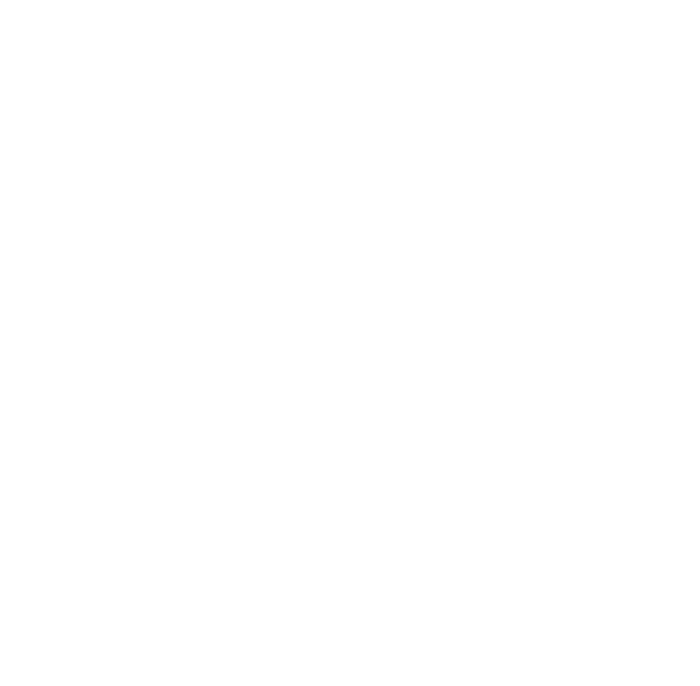
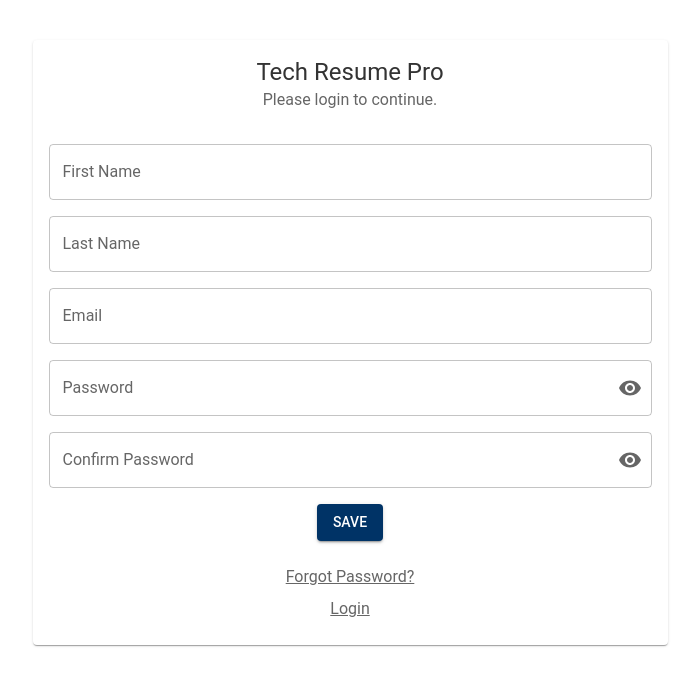
Before and after one commit to Rainbow-Devs/TechResumePro, a React (Vite) app: page /create-account in a window 1280 px wide. Before the commit this address had no page. Shown: the top 686 px of the page, without its empty margins (290-990 px from the left). Built offline with nearby package versions, Linux system fonts and the light colour scheme.

Commit message:
Add registration page and validation schema

```diff
--- a/package.json
+++ b/package.json
@@ -12,6 +12,7 @@
   "dependencies": {
     "@emotion/react": "^11.11.3",
     "@emotion/styled": "^11.11.0",
+    "@hookform/resolvers": "^3.3.4",
     "@mui/icons-material": "^5.15.8",
     "@mui/material": "^5.15.7",
     "@reduxjs/toolkit": "^2.1.0",
@@ -23,7 +24,8 @@
     "react-redux": "^9.1.0",
     "react-router-dom": "^6.22.0",
     "redux": "^5.0.1",
-    "redux-thunk": "^3.1.0"
+    "redux-thunk": "^3.1.0",
+    "yup": "^1.3.3"
   },
   "devDependencies": {
     "@types/react": "^18.2.43",
--- a/src/App.tsx
+++ b/src/App.tsx
@@ -1,7 +1,10 @@
 import "./App.css";
-import LoginPage from "./features/LoginPage/components/LoginPage";
-import { Route, Routes } from "react-router-dom";
-import UserProfilePage from "./features/ProfilePage/components/UserProfilePage";
+
+import { Route, Routes } from 'react-router-dom';
+
+import LoginPage from './features/LoginPage/components/LoginPage';
+import RegistrationPage from './features/RegistrationPage';
+import UserProfilePage from './features/ProfilePage/components/UserProfilePage';
 
 function App() {
   return (
@@ -9,6 +12,7 @@
       <Routes>
         <Route path="/login" element={<LoginPage />} />
         <Route path="/profile" element={<UserProfilePage />} />
+        <Route path="/create-account" element={<RegistrationPage />} />
       </Routes>
     </div>
   );
--- /dev/null
+++ b/src/features/RegistrationPage/components/RegistrationPage.tsx
@@ -0,0 +1,168 @@
+import {
+  Box,
+  Button,
+  Card,
+  CardContent,
+  CardHeader,
+  Container,
+  Grid,
+  IconButton,
+  InputAdornment,
+  Link,
+  TextField,
+} from '@mui/material';
+import { RegistrationInputs, RegistrationValidationSchema } from '../constant';
+import { Visibility, VisibilityOff } from '@mui/icons-material';
+
+import { TRegistrationValues } from '../types';
+import { ThemeProvider } from '@emotion/react';
+import { theme } from '../../Theme/theme';
+import { useForm } from 'react-hook-form';
+import { useState } from 'react';
+import { yupResolver } from '@hookform/resolvers/yup';
+
+const RegistrationPage = () => {
+  const [regInputs, setRegInputs] =
+    useState<typeof RegistrationInputs>(RegistrationInputs); // we need to put it in state so that we can control the state of the password visibility
+
+  const {
+    register,
+    handleSubmit,
+    formState: { errors },
+  } = useForm({
+    mode: 'all',
+    defaultValues: {
+      firstName: '',
+      lastName: '',
+      email: '',
+      password: '',
+      confirmPassword: '',
+    },
+    resolver: yupResolver(RegistrationValidationSchema),
+  });
+
+  //for now we would just log the value till there is an api connection
+  const onSubmit = handleSubmit((data) => console.log(data));
+
+  const togglePasswordVisibility = (id: string) => {
+    const updatedInputs = regInputs.map((input) => {
+      if (input.id === id) {
+        return {
+          ...input,
+          isPasswordShown: !input.isPasswordShown,
+          type: input.isPasswordShown ? 'password' : 'text',
+        };
+      }
+      return input;
+    });
+
+    setRegInputs(updatedInputs as typeof RegistrationInputs);
+  };
+
+  return (
+    <ThemeProvider theme={theme}>
+      <Container maxWidth="md">
+        <Grid
+          container
+          spacing={2}
+          sx={{
+            display: 'flex',
+            flexDirection: 'column',
+            alignItems: 'center',
+          }}
+        >
+          <Grid item xs={12} sm={9}>
+            <Card sx={{ minWidth: 275, bgcolor: 'background.paper' }}>
+              <CardHeader
+                title="Tech Resume Pro"
+                subheader="Please login to continue."
+                sx={{ color: 'text.primary' }}
+              />
+              <CardContent>
+                <form onSubmit={onSubmit}>
+                  {regInputs.map((input) => {
+                    const {
+                      name,
+                      label,
+                      id,
+                      type,
+                      isPasswordShown,
+                      isPasswordField,
+                    } = input;
+
+                    return (
+                      <TextField
+                        key={id}
+                        label={label}
+                        name={name}
+                        fullWidth
+                        sx={{ marginBottom: 2 }}
+                        error={!!errors[name]}
+                        helperText={errors[name]?.message}
+                        {...register(name as keyof TRegistrationValues)}
+                        type={type}
+                        InputProps={{
+                          endAdornment: isPasswordField ? (
+                            <InputAdornment position="end">
+                              <IconButton
+                                aria-label="toggle password visibility"
+                                edge="end"
+                                onClick={() =>
+                                  togglePasswordVisibility(input.id)
+                                }
+                                sx={{ color: 'text.secondary' }}
+                              >
+                                {isPasswordShown ? (
+                                  <VisibilityOff />
+                                ) : (
+                                  <Visibility />
+                                )}
+                              </IconButton>
+                            </InputAdornment>
+                          ) : null,
+                        }}
+                      />
+                    );
+                  })}
+                  <Button
+                    type="submit"
+                    variant="contained"
+                    color="primary"
+                    sx={{ alignSelf: 'flex-end' }}
+                  >
+                    Save
+                  </Button>
+
+                  <Box
+                    textAlign="center"
+                    marginTop={3}
+                    sx={{ color: 'text.secondary' }}
+                  >
+                    <Link
+                      href="/forgot-password"
+                      color="inherit"
+                      variant="body1"
+                    >
+                      Forgot Password?
+                    </Link>
+                  </Box>
+                  <Box
+                    textAlign="center"
+                    marginTop={1}
+                    sx={{ color: 'text.secondary' }}
+                  >
+                    <Link href="/login" color="inherit" variant="body1">
+                      Login
+                    </Link>
+                  </Box>
+                </form>
+              </CardContent>
+            </Card>
+          </Grid>
+        </Grid>
+      </Container>
+    </ThemeProvider>
+  );
+};
+
+export default RegistrationPage;
--- /dev/null
+++ b/src/features/RegistrationPage/constant.ts
@@ -0,0 +1,75 @@
+import * as yup from 'yup';
+
+export const RegistrationInputs = [
+  {
+    id: 'firstName',
+    name: 'firstName',
+    label: 'First Name',
+    type: 'text',
+  },
+  {
+    id: 'lastName',
+    name: 'lastName',
+    label: 'Last Name',
+    type: 'text',
+  },
+  {
+    id: 'email',
+    name: 'email',
+    label: 'Email',
+    type: 'text',
+  },
+  {
+    id: 'password',
+    name: 'password',
+    label: 'Password',
+    type: 'password',
+    isPasswordShown: false, //used for tracking the password visibility
+    isPasswordField: true, //used for showing the password toggle button
+  },
+  {
+    id: 'confirmPassword',
+    name: 'confirmPassword',
+    label: 'Confirm Password',
+    type: 'password',
+    isPasswordShown: false, //used for tracking the password visibility
+    isPasswordField: true, //used for showing the password toggle button
+  },
+];
+
+// min 5 characters, 1 upper case letter, 1 lower case letter, 1 numeric digit.
+const passwordRules = /^(?=.*\d)(?=.*[a-zA-Z]).{8,}$/;
+
+export const RegistrationValidationSchema = yup.object().shape({
+  firstName: yup
+    .string()
+    .required('First name is required')
+    .trim('First name cannot be empty')
+    .matches(
+      /^[a-zA-Z0-9-]+$/,
+      'This field cannot contain white space and special character'
+    ),
+  lastName: yup
+    .string()
+    .required('Last Name is required')
+    .trim('Last name cannot be empty')
+    .matches(
+      /^[a-zA-Z0-9-]+$/,
+      'This field cannot contain white space and special character'
+    ),
+  email: yup.string().required('Email is required').email('Email is invalid'),
+
+  password: yup
+    .string()
+    .required('Password is required')
+    .matches(
+      passwordRules,
+      'Password must have minimum 8 characters, at least one letter and one number'
+    )
+    .min(8, 'Password must be at least 8 characters'),
+
+  confirmPassword: yup
+    .string()
+    .required('Confirm password is required')
+    .oneOf([yup.ref('password')], 'Passwords do not match'),
+});
--- /dev/null
+++ b/src/features/RegistrationPage/index.ts
@@ -0,0 +1,3 @@
+import RegistrationPage from './components/RegistrationPage';
+
+export default RegistrationPage;
--- /dev/null
+++ b/src/features/RegistrationPage/types.ts
@@ -0,0 +1,7 @@
+export type TRegistrationValues = {
+  firstName: string;
+  lastName: string;
+  email: string;
+  password: string;
+  confirmPassword: string;
+};
--- /dev/null
+++ b/src/utils/index.ts
@@ -0,0 +1,2 @@
+export const sleep = (ms: number | undefined) =>
+  new Promise((resolve) => setTimeout(resolve, ms));
```
